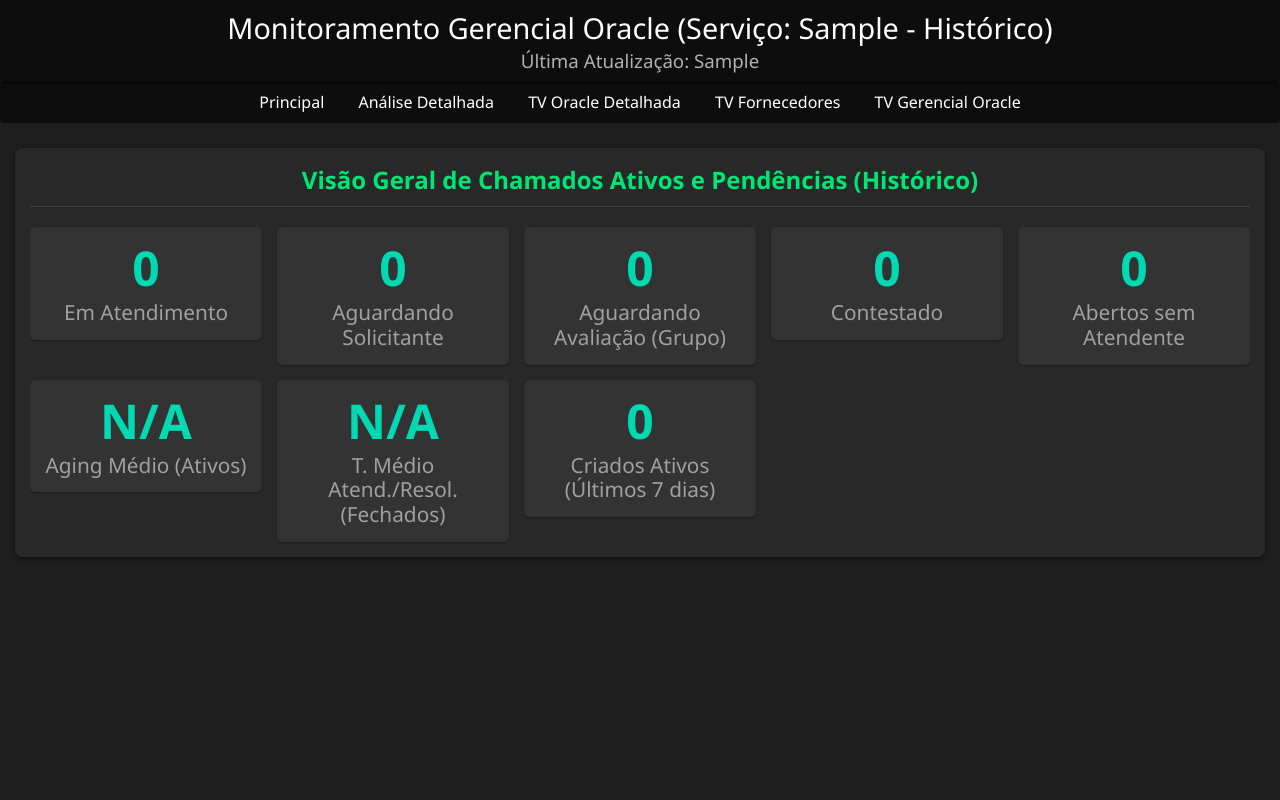
After one commit to kTytan/analise_chamados, a Flask app: template templates/dashboard_tv_gerencial.html in a window 1280 px wide. The commit adds this page. Run offline with Flask 3, Linux system fonts and the light colour scheme; the template is opened without the code that fills it: most values are stand-ins (such as "Sample title", 1, 10 or a date in 2020).

Commit message:
Atualização de telas - Criação de tela gerencial

```diff
--- a/app.py
+++ b/app.py
@@ -27,15 +27,22 @@
 TIPO_CHAMADO_INCIDENTE = "Incidente"
 TIPO_CHAMADO_REQUISICAO_SERVICO = "Requisição de Serviço"
 
-STATUS_NOVO_SEM_CATEGORIA = "Novo (sem categoria)"; STATUS_EM_ATENDIMENTO_ESPECIFICO = "Em atendimento"
-STATUS_ENCERRADO = "Encerrado"; STATUS_FECHADO_PELO_USUARIO = "Fechado pelo usuário"
-STATUS_FECHADO_PELO_ADMIN_AREA = "Fechado pelo administrador da área"; STATUS_CONTESTADO = "Contestado"
-STATUS_FECHADO_DECURSO_PRAZO = "Fechado por decurso de prazo"; STATUS_AGENDADO = "Agendado"
-STATUS_AGUARDANDO_SOLICITANTE = "Aguardando solicitante"; STATUS_ENCAMINHADO_FORNECEDOR = "Encaminhado para fornecedor"
-STATUS_AGUARDANDO_APROVACAO = "Aguardando aprovação"; STATUS_REPROVADO = "Reprovado"
-STATUS_AGENDADO_COM_FORNECEDOR = "Agendado com fornecedor"; STATUS_FINALIZADO_PELO_FORNECEDOR = "Finalizado pelo fornecedor"
+STATUS_NOVO_SEM_CATEGORIA = "Novo (sem categoria)";
+STATUS_EM_ATENDIMENTO_ESPECIFICO = "Em atendimento"
+STATUS_ENCERRADO = "Encerrado";
+STATUS_FECHADO_PELO_USUARIO = "Fechado pelo usuário"
+STATUS_FECHADO_PELO_ADMIN_AREA = "Fechado pelo administrador da área";
+STATUS_CONTESTADO = "Contestado"
+STATUS_FECHADO_DECURSO_PRAZO = "Fechado por decurso de prazo";
+STATUS_AGENDADO = "Agendado"
+STATUS_AGUARDANDO_SOLICITANTE = "Aguardando solicitante";
+STATUS_ENCAMINHADO_FORNECEDOR = "Encaminhado para fornecedor"
+STATUS_AGUARDANDO_APROVACAO = "Aguardando aprovação";
+STATUS_REPROVADO = "Reprovado"
+STATUS_AGENDADO_COM_FORNECEDOR = "Agendado com fornecedor";
+STATUS_FINALIZADO_PELO_FORNECEDOR = "Finalizado pelo fornecedor"
 
-STATUS_EM_ATENDIMENTO_LISTA = [STATUS_NOVO_SEM_CATEGORIA, STATUS_EM_ATENDIMENTO_ESPECIFICO, STATUS_AGENDADO, STATUS_ENCAMINHADO_FORNECEDOR, STATUS_AGUARDANDO_APROVACAO, STATUS_AGENDADO_COM_FORNECEDOR]
+STATUS_EM_ATENDIMENTO_LISTA = [STATUS_EM_ATENDIMENTO_ESPECIFICO, STATUS_AGENDADO, STATUS_ENCAMINHADO_FORNECEDOR, STATUS_AGUARDANDO_APROVACAO, STATUS_AGENDADO_COM_FORNECEDOR]
 STATUS_FECHADO_LISTA = [STATUS_ENCERRADO, STATUS_FECHADO_PELO_USUARIO, STATUS_FECHADO_PELO_ADMIN_AREA, STATUS_FECHADO_DECURSO_PRAZO, STATUS_FINALIZADO_PELO_FORNECEDOR]
 
 CORES_KPI_PIZZA = {'Em Atendimento': 'orange', STATUS_AGUARDANDO_SOLICITANTE: '#007bff', STATUS_CONTESTADO: '#ffc107', STATUS_NOVO_SEM_CATEGORIA: '#add8e6', STATUS_EM_ATENDIMENTO_ESPECIFICO : '#87ceeb', STATUS_AGENDADO: '#6495ed', STATUS_ENCAMINHADO_FORNECEDOR: '#4682b4', STATUS_AGUARDANDO_APROVACAO: '#5f9ea0', STATUS_AGENDADO_COM_FORNECEDOR: '#4169e1'}
@@ -249,10 +256,10 @@
 
                 # Pizza de Status para Incidentes Oracle (como antes)
                 # ... (código da pizza de incidentes) ...
-                status_counts_incidentes = oracle_incidentes_df['STATUS'].value_counts()
+                status_counts_incidentes = oracle_incidentes_df['STATUS'].value_counts() #CARD incidente - esquerda
                 if not status_counts_incidentes.empty and status_counts_incidentes.sum() > 0:
                     fig_pizza_inc = px.pie(status_counts_incidentes, names=status_counts_incidentes.index, values=status_counts_incidentes.values, title=None, hole=0.3, color_discrete_map=CORES_INDEX_PIZZA)
-                    fig_pizza_inc.update_layout(margin=dict(l=5,r=5,t=5,b=5), height=220, paper_bgcolor='rgba(0,0,0,0)', plot_bgcolor='rgba(0,0,0,0)', font_color='#DDDDDD', legend=dict(orientation="h",yanchor="bottom",y=-0.4,xanchor="center",x=0.5,font=dict(size=9)), title_font_size=11)
+                    fig_pizza_inc.update_layout(margin=dict(l=0,r=0,t=32,b=0), height=None, paper_bgcolor='rgba(0,0,0,0)', plot_bgcolor='rgba(0,0,0,0)', font_color='#DDDDDD', legend=dict(orientation="v",yanchor="bottom",y=-0.6,xanchor="center",x=0.5,font=dict(size=12)), title_font_size=11)
                     pizza_incidentes_oracle_status_html = fig_pizza_inc.to_html(full_html=False, include_plotlyjs='cdn' if not primeiro_grafico_js_carregado_tv_oracle else False)
                     if pizza_incidentes_oracle_status_html and not primeiro_grafico_js_carregado_tv_oracle: primeiro_grafico_js_carregado_tv_oracle = True
 
@@ -293,11 +300,11 @@
                             kpi_nao_incidentes_tempo_medio_atend_str = f"{horas_nao_inc_atend:02d}:{minutos_nao_inc_atend:02d}h"
                             print(f"DEBUG TV Oracle Outros Chamados: T. Médio Atend.: {kpi_nao_incidentes_tempo_medio_atend_str} (Orig. Média: {media_tempo_original_nao_inc})")
 
-                status_counts_nao_inc = oracle_nao_incidentes_df['STATUS'].value_counts()
+                status_counts_nao_inc = oracle_nao_incidentes_df['STATUS'].value_counts() #CARD nao incidente - direita
                 if not status_counts_nao_inc.empty and status_counts_nao_inc.sum() > 0:
                     fig_pizza_nao_inc = px.pie(status_counts_nao_inc, names=status_counts_nao_inc.index, values=status_counts_nao_inc.values, title=None, hole=0.3, color_discrete_map=CORES_INDEX_PIZZA)
-                    fig_pizza_nao_inc.update_layout(margin=dict(l=5,r=5,t=5,b=5), height=220, paper_bgcolor='rgba(0,0,0,0)', plot_bgcolor='rgba(0,0,0,0)', font_color='#DDDDDD', legend=dict(orientation="h",yanchor="bottom",y=-0.4,xanchor="center",x=0.5,font=dict(size=9)), title_font_size=11)
-                    pizza_nao_incidentes_oracle_status_html = fig_pizza_nao_inc.to_html(full_html=False, include_plotlyjs=not primeiro_grafico_js_carregado_tv_oracle)
+                    fig_pizza_nao_inc.update_layout(margin=dict(l=0,r=0,t=32,b=0), height=None, paper_bgcolor='rgba(0,0,0,0)', plot_bgcolor='rgba(0,0,0,0)', font_color='#DDDDDD', legend=dict(orientation="v",yanchor="bottom",y=-0.6,xanchor="center",x=0.5,font=dict(size=12)), title_font_size=11)
+                    pizza_nao_incidentes_oracle_status_html = fig_pizza_nao_inc.to_html(full_html=False, include_plotlyjs='cdn' if not primeiro_grafico_js_carregado_tv_oracle else False)
                     if pizza_nao_incidentes_oracle_status_html and not primeiro_grafico_js_carregado_tv_oracle: primeiro_grafico_js_carregado_tv_oracle = True
         # ... (else e prints de debug) ...
 
@@ -370,6 +377,111 @@
                            GRUPO_SUSTENTACAO_MMBIT_NOME=GRUPO_SUSTENTACAO_MMBIT,
                            endpoint='dashboard_tv_fornecedores')
 
+
+@app.route('/dashboard_tv_gerencial')
+def dashboard_tv_gerencial():
+    print("--- ROTA /dashboard_tv_gerencial: INÍCIO (TODOS OS CHAMADOS HISTÓRICOS ORACLE) ---")
+    servico_filtro_oracle = SERVICO_ORACLE
+    hoje = date.today()
+    # Para esta tela, você pediu TODOS os chamados, então data de início bem antiga
+    data_inicio_str = date(2000, 1, 1).strftime('%Y-%m-%d')
+    data_fim_str = hoje.strftime('%Y-%m-%d')
+
+    # Datas para passar ao template para os links de drilldown (mês atual)
+    # Se os KPIs são históricos, os links de drilldown também deveriam ser históricos?
+    # Ou os KPIs são históricos mas o drilldown sempre vai para o mês atual?
+    # Vou assumir que os KPIs da tela gerencial são históricos e os links de drilldown
+    # também devem refletir o mesmo período amplo para consistência.
+    data_inicio_link = data_inicio_str
+    data_fim_link = data_fim_str
+
+    print(f"Período de busca para TV Gerencial: {data_inicio_str} a {data_fim_str}")
+
+    todos_chamados_historico_geral_df = get_chamados(
+        data_inicio=data_inicio_str,
+        data_fim=data_fim_str,
+        area_id=1
+    )
+    print(f"1. TV Gerencial - Total chamados (todos os serviços, histórico): {len(todos_chamados_historico_geral_df)}")
+
+    kpi_em_atendimento = 0; kpi_aguardando_solicitante = 0; kpi_aguardando_avaliacao_grupo = 0
+    kpi_contestados = 0; kpi_abertos_sem_atendente = 0; kpi_aging_medio_ativos_str = "N/A"
+    kpi_tempo_medio_atend_geral_str = "N/A"; kpi_criados_ativos_ultimos_7_dias = 0 # Este último pode não fazer sentido com dados históricos
+
+    if not todos_chamados_historico_geral_df.empty:
+        oracle_geral_historico_df = todos_chamados_historico_geral_df[
+            todos_chamados_historico_geral_df['SERVICO'] == servico_filtro_oracle
+        ].copy()
+        print(f"2. TV Gerencial - Chamados Oracle (todos os tipos, histórico): {len(oracle_geral_historico_df)}")
+
+        cols_base_necessarias = ['STATUS', 'GRUPO', 'DT_ABERTURA_RAW', 'HORA_ABERTURA_RAW', 'ATENDENTE']
+        coluna_tempo_usada_para_media = 'TEMPO_RESOLUCAO_DECORRIDO' # Alias da sua query
+
+        if not oracle_geral_historico_df.empty and \
+           all(col in oracle_geral_historico_df.columns for col in cols_base_necessarias) and \
+           coluna_tempo_usada_para_media in oracle_geral_historico_df.columns:
+
+            oracle_ativos_historico_df = oracle_geral_historico_df[
+                ~oracle_geral_historico_df['STATUS'].isin(STATUS_FECHADO_LISTA) &
+                (oracle_geral_historico_df['STATUS'] != STATUS_REPROVADO)
+            ].copy()
+            print(f"  Chamados Oracle ATIVOS (histórico): {len(oracle_ativos_historico_df)}")
+
+            if not oracle_ativos_historico_df.empty:
+                kpi_em_atendimento = len(oracle_ativos_historico_df[oracle_ativos_historico_df['STATUS'].isin(STATUS_EM_ATENDIMENTO_LISTA)])
+                kpi_aguardando_solicitante = len(oracle_ativos_historico_df[oracle_ativos_historico_df['STATUS'] == STATUS_AGUARDANDO_SOLICITANTE])
+                kpi_contestados = len(oracle_ativos_historico_df[oracle_ativos_historico_df['STATUS'] == STATUS_CONTESTADO])
+                df_aguard_aval_ativos = oracle_ativos_historico_df[(oracle_ativos_historico_df['GRUPO'] == GRUPO_AGUARDANDO_AVALIACAO) & (oracle_ativos_historico_df['STATUS'].isin(STATUS_EM_ATENDIMENTO_LISTA + [STATUS_AGUARDANDO_SOLICITANTE, STATUS_AGUARDANDO_APROVACAO, STATUS_CONTESTADO]))]
+                kpi_aguardando_avaliacao_grupo = len(df_aguard_aval_ativos)
+                kpi_abertos_sem_atendente = len(oracle_ativos_historico_df[oracle_ativos_historico_df['ATENDENTE'].isna() | (oracle_ativos_historico_df['ATENDENTE'] == '')])
+                temp_aging = oracle_ativos_historico_df.copy()
+                try: # Cálculo do Aging
+                    temp_aging.loc[:, 'HORA_ABERTURA_TD_TEMP'] = pd.to_timedelta(temp_aging['HORA_ABERTURA_RAW'].astype(str), errors='coerce'); temp_aging.loc[:, 'TIMESTAMP_ABERTURA'] = pd.to_datetime(temp_aging['DT_ABERTURA_RAW']) + temp_aging['HORA_ABERTURA_TD_TEMP']; temp_aging.dropna(subset=['TIMESTAMP_ABERTURA'], inplace=True)
+                    if not temp_aging.empty: agora = datetime.now(); temp_aging.loc[:, 'IDADE_CHAMADO_TD'] = agora - temp_aging['TIMESTAMP_ABERTURA']; media_idade_td = temp_aging['IDADE_CHAMADO_TD'].mean()
+                    if pd.notna(media_idade_td): dias = media_idade_td.days; horas = media_idade_td.seconds // 3600; kpi_aging_medio_ativos_str = f"{dias}d {horas}h"
+                except Exception as e: kpi_aging_medio_ativos_str = "Erro"; print(f"Erro Aging Gerencial: {e}")
+
+                # Criados e Ativos nos Últimos 7 Dias (sobre o histórico de ativos)
+                data_7_dias_atras = hoje - timedelta(days=6)
+                df_ativos_7_dias = oracle_ativos_historico_df[pd.to_datetime(oracle_ativos_historico_df['DT_ABERTURA_RAW']).dt.date >= data_7_dias_atras]
+                kpi_criados_ativos_ultimos_7_dias = len(df_ativos_7_dias)
+
+            # Tempo Médio de Atendimento/Resolução para chamados Oracle FECHADOS no período histórico
+            oracle_fechados_historico_df = oracle_geral_historico_df[oracle_geral_historico_df['STATUS'].isin(STATUS_FECHADO_LISTA) & oracle_geral_historico_df[coluna_tempo_usada_para_media].notna()].copy()
+            if not oracle_fechados_historico_df.empty:
+                oracle_fechados_historico_df.loc[:, 'TEMPO_RESOL_NUM'] = pd.to_numeric(oracle_fechados_historico_df[coluna_tempo_usada_para_media], errors='coerce'); oracle_fechados_historico_df.dropna(subset=['TEMPO_RESOL_NUM'], inplace=True)
+                if not oracle_fechados_historico_df.empty:
+                    media_tempo_original = oracle_fechados_historico_df['TEMPO_RESOL_NUM'].mean()
+                    if pd.notna(media_tempo_original):
+                        total_minutos_int = int(round(media_tempo_original)); horas = total_minutos_int // 60; minutos = total_minutos_int % 60
+                        kpi_tempo_medio_atend_geral_str = f"{horas:02d}:{minutos:02d}h"
+
+    return render_template('dashboard_tv_gerencial.html',
+                           servico_foco=SERVICO_ORACLE, # Passando a string direto
+                           kpi_em_atendimento=kpi_em_atendimento,
+                           kpi_aguardando_solicitante=kpi_aguardando_solicitante,
+                           kpi_aguardando_avaliacao_grupo=kpi_aguardando_avaliacao_grupo,
+                           kpi_contestados=kpi_contestados,
+                           kpi_abertos_sem_atendente=kpi_abertos_sem_atendente,
+                           kpi_aging_medio_ativos_str=kpi_aging_medio_ativos_str,
+                           kpi_tempo_medio_atend_geral_str=kpi_tempo_medio_atend_geral_str,
+                           kpi_criados_ativos_ultimos_7_dias=kpi_criados_ativos_ultimos_7_dias,
+
+                           # Datas para os links de drilldown (período amplo)
+                           data_inicio_para_filtro=data_inicio_str,
+                           data_fim_para_filtro=data_fim_str,
+
+                           # Strings dos status para usar nos links (alternativa a passar constantes)
+                           STATUS_AGUARDANDO_SOLICITANTE_STR=STATUS_AGUARDANDO_SOLICITANTE,
+                           STATUS_CONTESTADO_STR=STATUS_CONTESTADO,
+                           STATUS_EM_ATENDIMENTO_ESPECIFICO_STR=STATUS_EM_ATENDIMENTO_ESPECIFICO,
+                           GRUPO_AGUARDANDO_AVALIACAO_NOME=GRUPO_AGUARDANDO_AVALIACAO, # Nome do grupo para o link
+
+                           data_atualizacao=datetime.now().strftime('%d/%m/%Y %H:%M:%S'),
+                           endpoint='dashboard_tv_gerencial'
+                           )
+
+
 # --- ROTA EXPORTAR EXCEL ---
 @app.route('/exportar_excel')
 def exportar_excel():
--- /dev/null
+++ b/templates/dashboard_tv_gerencial.html
@@ -0,0 +1,105 @@
+<!DOCTYPE html>
+<html lang="pt-br">
+<head>
+    <meta charset="UTF-8">
+    <meta name="viewport" content="width=device-width, initial-scale=1.0">
+    <meta http-equiv="refresh" content="900">
+    <title>Monitoramento Gerencial Oracle (Histórico)</title>
+    <style>
+        html, body { height: 100%; width: 100%; margin: 0; padding: 0; overflow: hidden; font-family: 'Segoe UI', Arial, sans-serif; background-color: #1e1e1e; color: #f0f0f0; }
+        body { display: flex; flex-direction: column; height: 100%;}
+        .header-tv { background-color: #0d0d0d; color: white; padding: 8px 15px; text-align: center; font-size: 1.8em; box-shadow: 0 2px 4px rgba(0,0,0,0.6); flex-shrink: 0; z-index: 10; }
+        .header-tv .title { display: block; font-weight: 500; }
+        .header-tv .subtitle { font-size: 0.65em; display: block; margin-top: 1px; color: #b0b0b0; }
+        nav { background-color: #0d0d0d; padding: 10px 0; margin-bottom: 10px; text-align: center; border-radius: 4px; flex-shrink: 0;}
+        nav a { color: white; margin: 0 15px; text-decoration: none; font-size: 1em; }
+        nav a:hover { text-decoration: underline; }
+        .tv-main-container-gerencial { padding: 15px; flex-grow: 1; overflow-y: auto; overflow-x: hidden; }
+        .kpi-section-gerencial { padding: 15px; background-color: #282828; border-radius: 8px; box-shadow: 0 2px 5px rgba(0,0,0,0.5); }
+        .kpi-section-gerencial h2 { color: #00e676; text-align: center; margin-top: 0; margin-bottom: 20px; padding-bottom: 10px; border-bottom: 1px solid #404040; font-size: 1.5em; }
+        .kpi-grid-gerencial { display: grid; grid-template-columns: repeat(auto-fit, minmax(220px, 1fr)); gap: 15px; align-items: stretch; }
+        .kpi-card { background-color: #333333; padding: 15px 10px; border-radius: 5px; box-shadow: inset 0 0 2px rgba(0,0,0,0.1), 0 1px 2px rgba(0,0,0,0.3); text-align: center; display: flex; flex-direction: column; justify-content: center; align-items: center; min-height: 100px; overflow: hidden; box-sizing: border-box; }
+        .kpi-card .value { font-size: 3em; font-weight: 600; color: #00d9b2; margin-bottom: 5px; line-height: 1.1; }
+        .kpi-card .label { font-size: 1.3em; color: #a0a0a0; line-height: 1.2; word-wrap: break-word; }
+        .kpi-card-link { text-decoration: none; color: inherit; display: block; height: 100%; } /* Para o card inteiro ser o link */
+        .kpi-card-link:hover .kpi-card { transform: translateY(-3px); box-shadow: 0 4px 8px rgba(0,0,0,0.5); }
+    </style>
+</head>
+<body>
+    <div class="header-tv">
+        <span class="title">Monitoramento Gerencial Oracle (Serviço: {{ servico_foco }} - Histórico)</span>
+        <span class="subtitle">Última Atualização: {{ data_atualizacao }}</span>
+    </div>
+    <nav>
+        <a href="{{ url_for('index') }}">Principal</a>
+        <a href="{{ url_for('analise_detalhada') }}">Análise Detalhada</a>
+        <a href="{{ url_for('dashboard_tv_oracle') }}">TV Oracle Detalhada</a>
+        <a href="{{ url_for('dashboard_tv_fornecedores') }}">TV Fornecedores</a>
+        <a href="{{ url_for('dashboard_tv_gerencial') }}">TV Gerencial Oracle</a>
+    </nav>
+
+    <div class="tv-main-container-gerencial">
+        <section class="kpi-section-gerencial">
+            <h2>Visão Geral de Chamados Ativos e Pendências (Histórico)</h2>
+            <div class="kpi-grid-gerencial">
+
+                <a href="{{ url_for('analise_detalhada', servico=servico_foco, status_chamado=STATUS_EM_ATENDIMENTO_ESPECIFICO_STR, data_inicio=data_inicio_para_filtro, data_fim=data_fim_para_filtro) }}" class="kpi-card-link">
+                    <div class="kpi-card">
+                        <div class="value">{{ kpi_em_atendimento | default(0) }}</div>
+                        <div class="label">Em Atendimento</div>
+                    </div>
+                </a>
+
+                <a href="{{ url_for('analise_detalhada', servico=servico_foco, status_chamado=STATUS_AGUARDANDO_SOLICITANTE_STR, data_inicio=data_inicio_para_filtro, data_fim=data_fim_para_filtro) }}" class="kpi-card-link">
+                    <div class="kpi-card">
+                        <div class="value">{{ kpi_aguardando_solicitante | default(0) }}</div>
+                        <div class="label">Aguardando Solicitante</div>
+                    </div>
+                </a>
+
+                <a href="{{ url_for('analise_detalhada', servico=servico_foco, grupo_solucao=GRUPO_AGUARDANDO_AVALIACAO_NOME, data_inicio=data_inicio_para_filtro, data_fim=data_fim_para_filtro) }}" class="kpi-card-link">
+                    <div class="kpi-card">
+                        <div class="value">{{ kpi_aguardando_avaliacao_grupo | default(0) }}</div>
+                        <div class="label">Aguardando Avaliação (Grupo)</div>
+                    </div>
+                </a>
+
+                <a href="{{ url_for('analise_detalhada', servico=servico_foco, status_chamado=STATUS_CONTESTADO_STR, data_inicio=data_inicio_para_filtro, data_fim=data_fim_para_filtro) }}" class="kpi-card-link">
+                    <div class="kpi-card">
+                        <div class="value">{{ kpi_contestados | default(0) }}</div>
+                        <div class="label">Contestado</div>
+                    </div>
+                </a>
+
+                <a href="{{ url_for('analise_detalhada', servico=servico_foco, data_inicio=data_inicio_para_filtro, data_fim=data_fim_para_filtro) }}" class="kpi-card-link" title="Visualizar chamados ativos sem atendente.">
+                    <div class="kpi-card">
+                        <div class="value">{{ kpi_abertos_sem_atendente | default(0) }}</div>
+                        <div class="label">Abertos sem Atendente</div>
+                    </div>
+                </a>
+
+                <a href="{{ url_for('analise_detalhada', servico=servico_foco, data_inicio=data_inicio_para_filtro, data_fim=data_fim_para_filtro) }}" class="kpi-card-link" title="Visualizar chamados ativos. O KPI mostra a média de idade.">
+                    <div class="kpi-card">
+                        <div class="value">{{ kpi_aging_medio_ativos_str | default("N/A") }}</div>
+                        <div class="label">Aging Médio (Ativos)</div>
+                    </div>
+                </a>
+
+                <a href="{{ url_for('analise_detalhada', servico=servico_foco, data_inicio=data_inicio_para_filtro, data_fim=data_fim_para_filtro) }}" class="kpi-card-link" title="Visualizar todos os chamados do período. O KPI mostra o T. Médio de Atend/Resol. dos Fechados.">
+                    <div class="kpi-card">
+                        <div class="value">{{ kpi_tempo_medio_atend_geral_str | default("N/A") }}</div>
+                        <div class="label">T. Médio Atend./Resol. (Fechados)</div>
+                    </div>
+                </a>
+
+                <a href="{{ url_for('analise_detalhada', servico=servico_foco, data_inicio=data_inicio_para_filtro, data_fim=data_fim_para_filtro) }}" class="kpi-card-link" title="Visualizar chamados ativos. O KPI mostra os criados e ativos nos últimos 7 dias.">
+                    <div class="kpi-card">
+                        <div class="value">{{ kpi_criados_ativos_ultimos_7_dias | default(0) }}</div>
+                        <div class="label">Criados Ativos (Últimos 7 dias)</div>
+                    </div>
+                </a>
+            </div>
+        </section>
+    </div>
+</body>
+</html>
```
Also changed, not shown: templates/dashboard_tv_oracle.html (+51 -18 lines).
